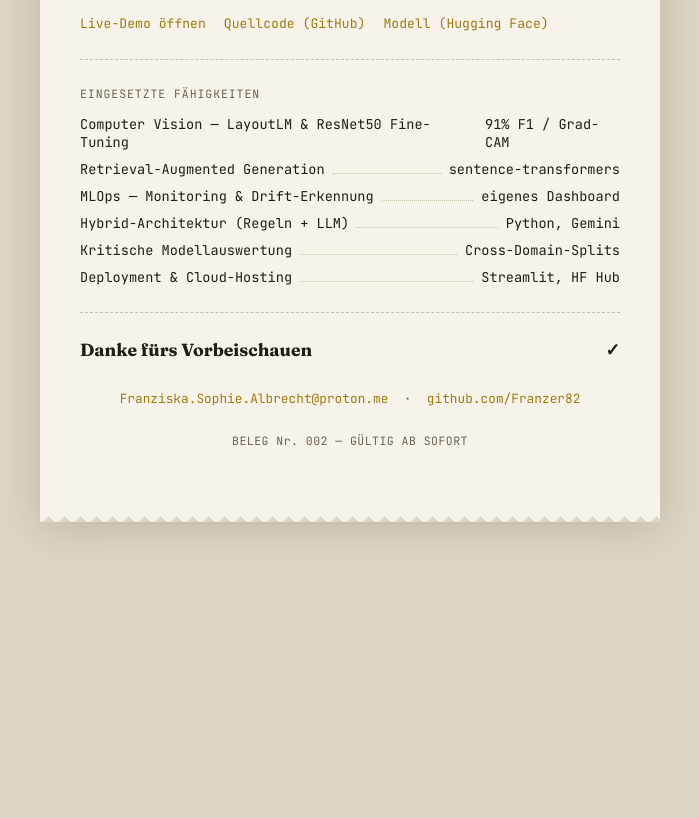
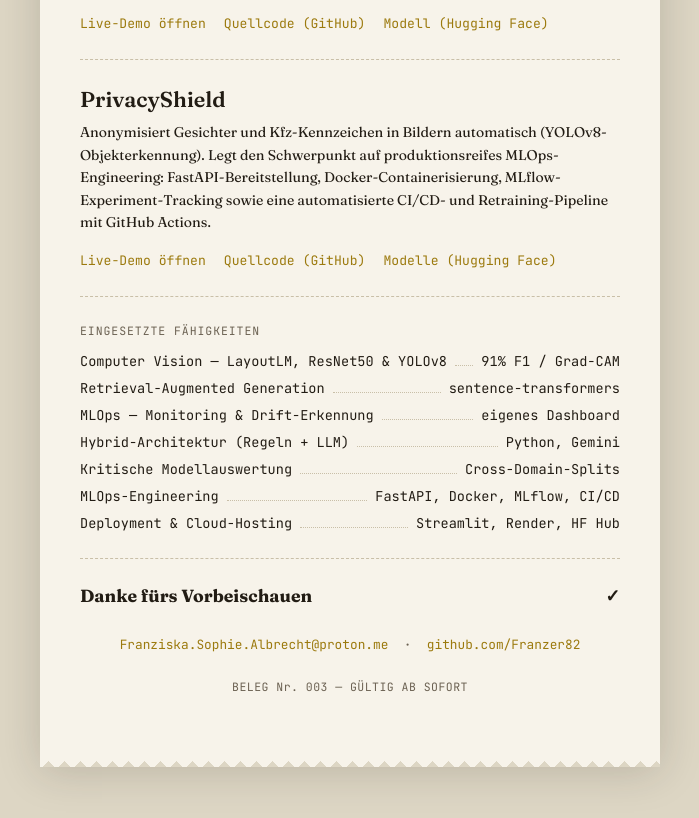
Before and after one commit to Franzer82/Franzer82.github.io, a plain HTML site: page index.html in a window 1280 px wide. Shown: the part 834-1652 px from the top of the page, without its empty margins (290-989 px from the left). Before the commit the page ends 1422 px from the top, so only its background shows below. Drawn offline with Linux system fonts and the light colour scheme.

Commit message:
PrivacyShield als drittes Projekt ergaenzt

```diff
--- a/index.html
+++ b/index.html
@@ -275,14 +275,31 @@
 
   <hr class="divider">
 
+  <p class="project-name">PrivacyShield</p>
+  <p class="project-desc">
+    Anonymisiert Gesichter und Kfz-Kennzeichen in Bildern automatisch
+    (YOLOv8-Objekterkennung). Legt den Schwerpunkt auf produktionsreifes
+    MLOps-Engineering: FastAPI-Bereitstellung, Docker-Containerisierung,
+    MLflow-Experiment-Tracking sowie eine automatisierte CI/CD- und
+    Retraining-Pipeline mit GitHub Actions.
+  </p>
+  <div class="link-row">
+    <a href="https://privacyshield-0h0m.onrender.com/docs" target="_blank" rel="noopener">Live-Demo öffnen</a>
+    <a href="https://github.com/Franzer82/privacyshield" target="_blank" rel="noopener">Quellcode (GitHub)</a>
+    <a href="https://huggingface.co/Franzer82/privacyshield-models" target="_blank" rel="noopener">Modelle (Hugging Face)</a>
+  </div>
+
+  <hr class="divider">
+
   <p class="section-label">EINGESETZTE FÄHIGKEITEN</p>
   <div class="skills-list">
-    <div class="skill-row"><span>Computer Vision — LayoutLM &amp; ResNet50 Fine-Tuning</span><span class="dots"></span><span>91% F1 / Grad-CAM</span></div>
+    <div class="skill-row"><span>Computer Vision — LayoutLM, ResNet50 &amp; YOLOv8</span><span class="dots"></span><span>91% F1 / Grad-CAM</span></div>
     <div class="skill-row"><span>Retrieval-Augmented Generation</span><span class="dots"></span><span>sentence-transformers</span></div>
     <div class="skill-row"><span>MLOps — Monitoring &amp; Drift-Erkennung</span><span class="dots"></span><span>eigenes Dashboard</span></div>
     <div class="skill-row"><span>Hybrid-Architektur (Regeln + LLM)</span><span class="dots"></span><span>Python, Gemini</span></div>
     <div class="skill-row"><span>Kritische Modellauswertung</span><span class="dots"></span><span>Cross-Domain-Splits</span></div>
-    <div class="skill-row"><span>Deployment &amp; Cloud-Hosting</span><span class="dots"></span><span>Streamlit, HF Hub</span></div>
+    <div class="skill-row"><span>MLOps-Engineering</span><span class="dots"></span><span>FastAPI, Docker, MLflow, CI/CD</span></div>
+    <div class="skill-row"><span>Deployment &amp; Cloud-Hosting</span><span class="dots"></span><span>Streamlit, Render, HF Hub</span></div>
   </div>
 
   <hr class="divider">
@@ -298,7 +315,7 @@
     <a href="https://github.com/Franzer82" target="_blank" rel="noopener">github.com/Franzer82</a>
   </p>
 
-  <p class="footer-note">BELEG Nr. 002 — GÜLTIG AB SOFORT</p>
+  <p class="footer-note">BELEG Nr. 003 — GÜLTIG AB SOFORT</p>
 </main>
 
 </body>
```
